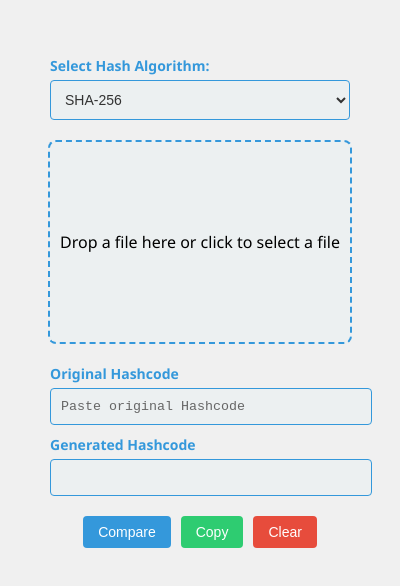
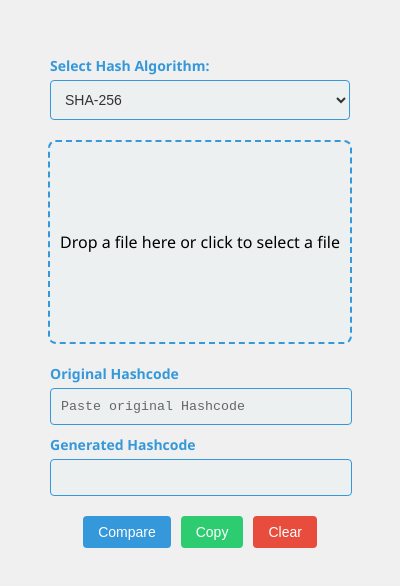
Before and after one commit to densbornp/hashcode_validator, an Electron app: page src/index.html in a window 400 px wide. Shown: the part 120-706 px from the top of the page. Drawn offline with Linux system fonts and the light colour scheme.

Commit message:
Fixed the width of the hashcode input textfields

```diff
--- a/package.json
+++ b/package.json
@@ -1,6 +1,6 @@
 {
   "name": "hashcode_validator",
-  "version": "1.0.0",
+  "version": "1.0.1",
   "description": "",
   "main": "src/main.js",
   "scripts": {
--- a/src/index.css
+++ b/src/index.css
@@ -65,7 +65,7 @@ body {
 
 #editable-textfield,
 #hashcode-textfield {
-    width: 300px;
+    width: 280px;
     padding: 10px;
     border: 1px solid #3498db;
     border-radius: 4px;
```
Also changed, not shown: 1 other file.
